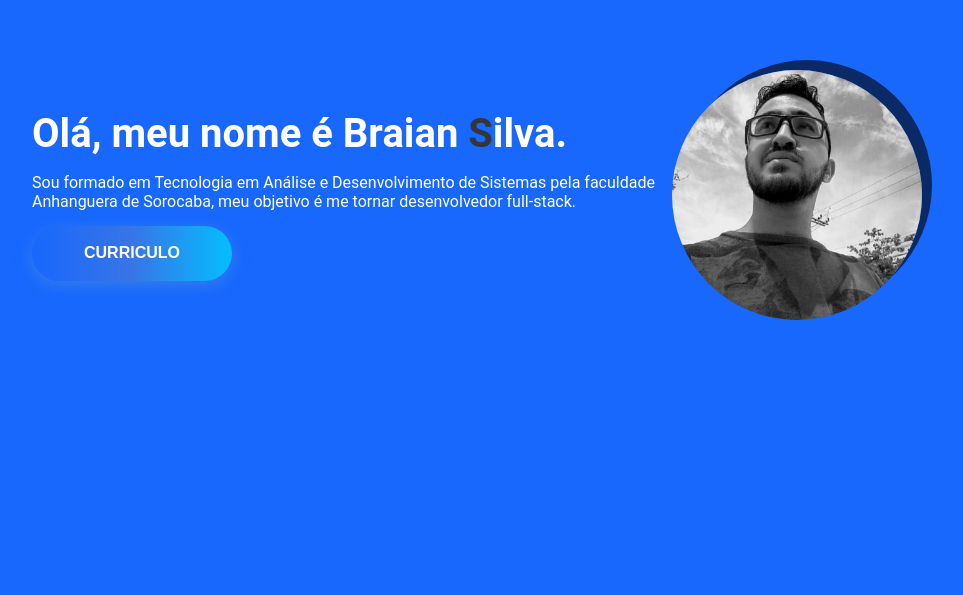
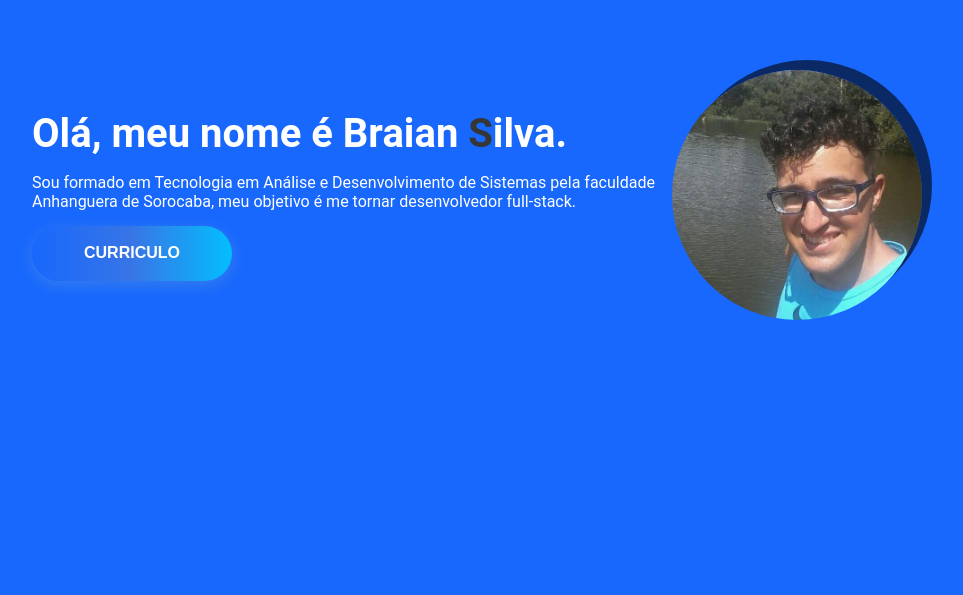
Before and after one commit to BraianS/angular-portfolio, an Angular app: page / in a window 1280 px wide. Shown: the part 205-800 px from the top of the page, without its empty margins (163-1126 px from the left). Built offline with nearby package versions, Linux system fonts and the light colour scheme; a web font is replaced by a local one.

Commit message:
Update profile picture

```diff
--- a/src/app/about/about.component.html
+++ b/src/app/about/about.component.html
@@ -6,5 +6,5 @@
       <button class="btn-primary btn--color">CURRICULO</button>
     </a>
   </div>
-  <img class="about__img" src="assets/img/p.jpg" alt="perfil">
+  <img class="about__img" src="assets/img/profilePicture.jpg" alt="perfil">
 </div>
```
Also changed, not shown: src/assets/img/p.jpg (deleted), src/assets/img/profilePicture.jpg (added).
